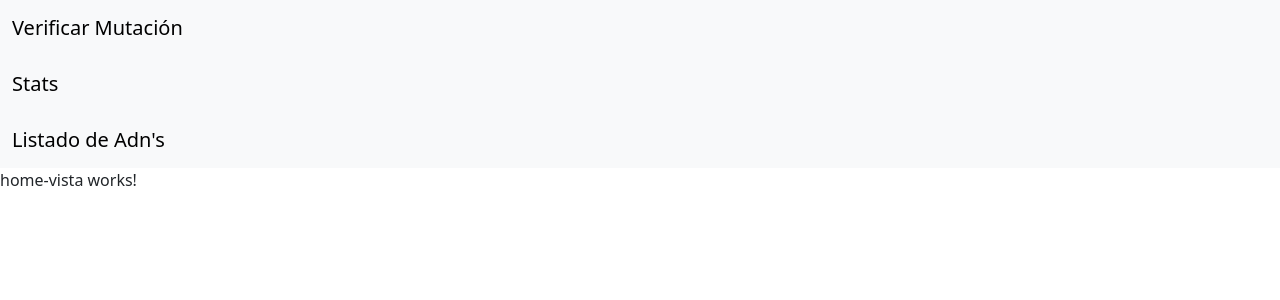
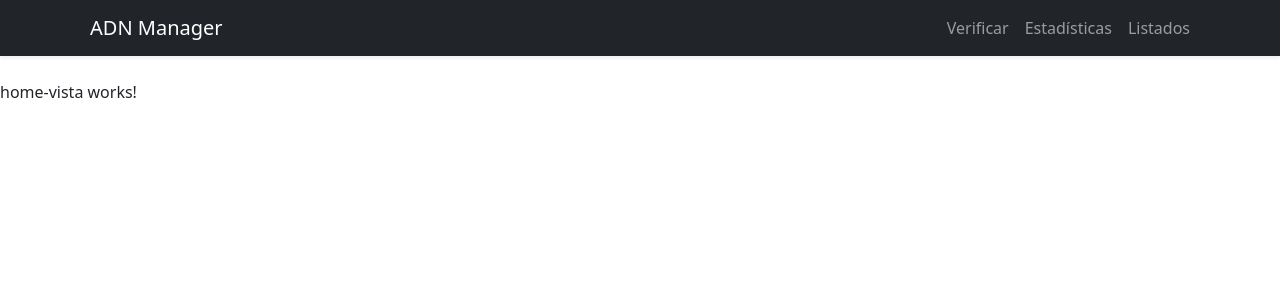
Before and after one commit to Marcos-Ruiz1/Adn-Frontend, an Angular app: page / in a window 1280 px wide. Shown: the top 300 px of the page. Built offline with nearby package versions, Linux system fonts and the light colour scheme.

Commit message:
feat(navbar): se modifico el navbar la estructura y estilo

```diff
--- a/src/app/compartidos/componentes/navbar/navbar.html
+++ b/src/app/compartidos/componentes/navbar/navbar.html
@@ -1,18 +1,12 @@
-<!-- As a link -->
-<nav class="navbar bg-body-tertiary">
-  <div class="container-fluid">
-    <a class="navbar-brand" routerLink="/mutacion">Verificar Mutación</a>
+<nav class="navbar navbar-expand-lg navbar-dark bg-dark shadow-sm mb-4">
+  <div class="container">
+    <a class="navbar-brand d-flex align-items-center" routerLink="/">
+      <i class="bi bi-dna me-2"></i> ADN Manager
+    </a>
+    <div class="navbar-nav">
+      <a class="nav-link" routerLinkActive="active" routerLink="/mutacion">Verificar</a>
+      <a class="nav-link" routerLinkActive="active" routerLink="/stats">Estadísticas</a>
+      <a class="nav-link" routerLinkActive="active" routerLink="/listados">Listados</a>
+    </div>
   </div>
 </nav>
-
-<nav class="navbar bg-body-tertiary">
-  <div class="container-fluid">
-    <a class="navbar-brand" routerLink="/stats">Stats</a>
-  </div>
-</nav>
-
-<nav class="navbar bg-body-tertiary">
-  <div class="container-fluid">
-    <a class="navbar-brand" routerLink="/listados">Listado de Adn's</a>
-  </div>
-</nav>
```
